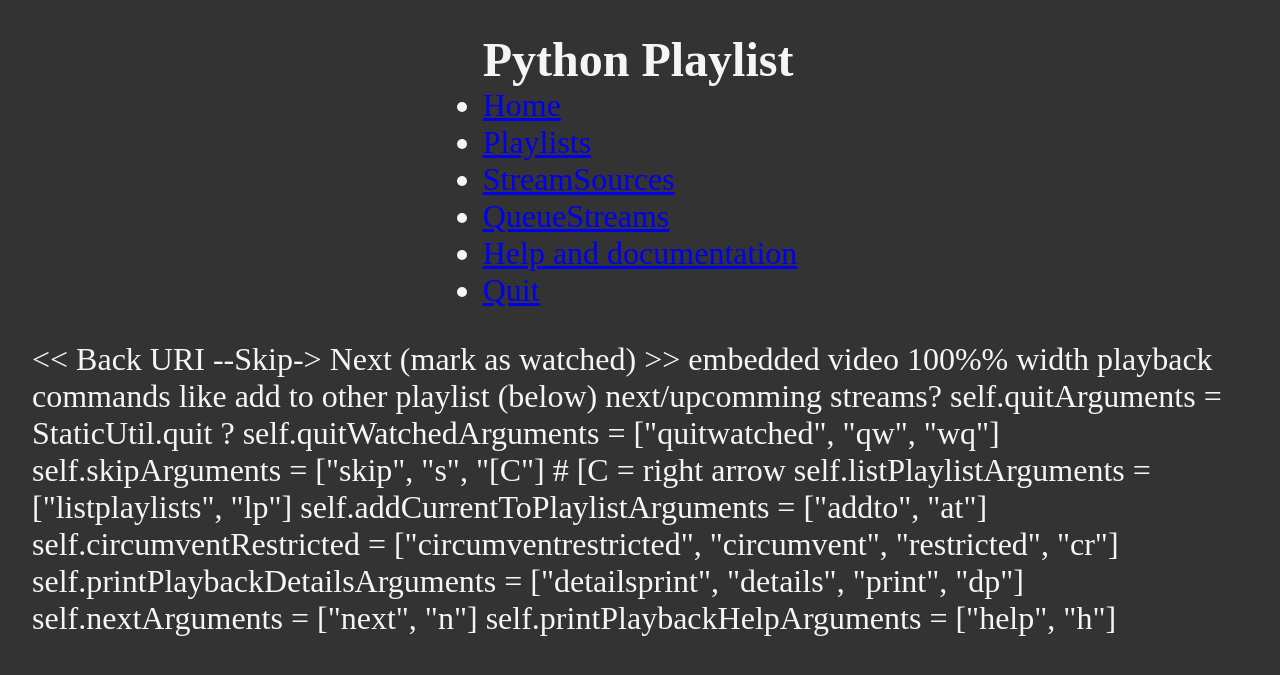
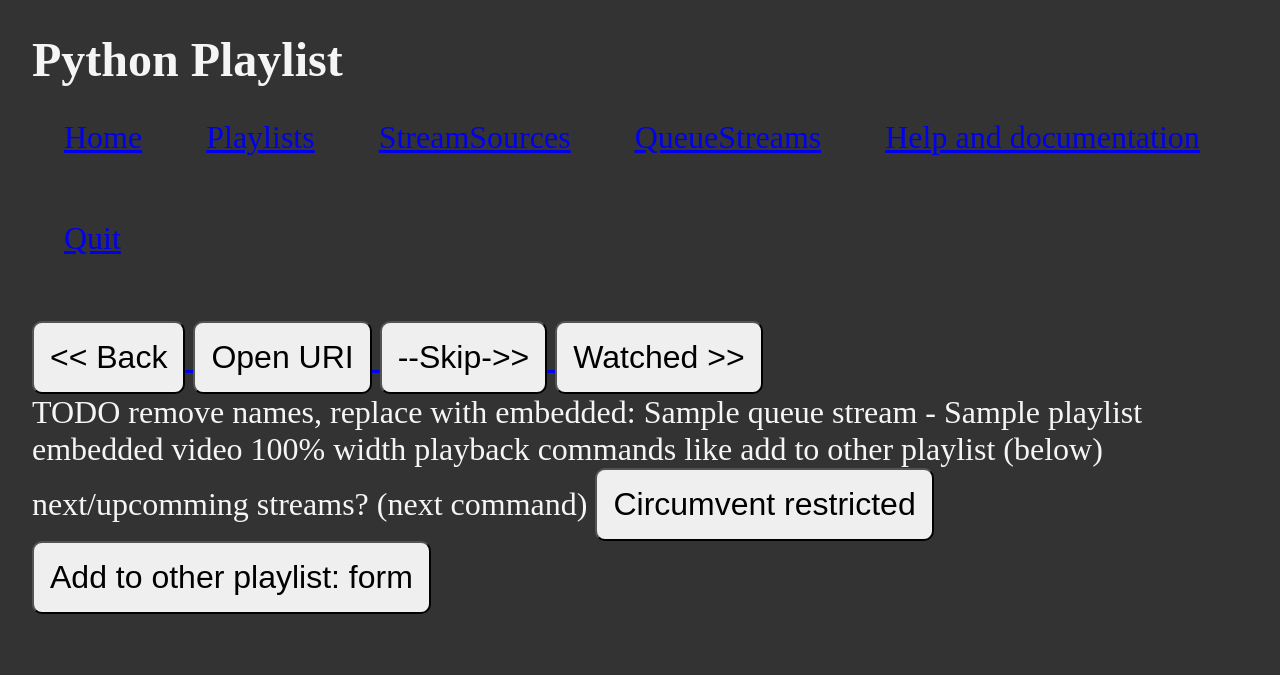
Before and after one commit to gardehal/python-playlist, a Flask app: template templates/play.html in a window 1280 px wide. Shown: the top 675 px of the page. Run offline with Flask 3, Linux system fonts and the light colour scheme; the template is opened without the code that fills it: most values are stand-ins (such as "Sample title", 1, 10 or a date in 2020); parts of the project's set-up code (start-up, migrations or seed data) failed here and were passed over.

Commit message:
Fixing style, presenting more UI instead of just text/TODOs

```diff
--- a/static/css/style.css
+++ b/static/css/style.css
@@ -21,3 +21,14 @@ input, button {
     padding: 1rem;
     border-radius: 10px;
 }
+
+.row {
+    width: 100%;
+}
+.row ul {
+    list-style-type: none;
+}
+.row ul li {
+    float: left;
+    padding: 1em;
+}
--- a/templates/layout.html
+++ b/templates/layout.html
@@ -12,7 +12,7 @@
     <body>
         <div id="topbar">
             <h2>Python Playlist</h2>
-            <div id="topnav">
+            <div id="topnav" class="row">
                 <ul>
                     <li><a href="{{ url_for("index") }}">Home</a></li>
                     <li><a href="{{ url_for("playlistsIndex") }}">Playlists</a></li>
--- a/templates/play.html
+++ b/templates/play.html
@@ -1,18 +1,27 @@
 {% extends "layout.html" %}
-{% block title %}Play {{ playlist.name }}{% endblock %}
+{% block title %}{{ queueStream.name }} - {{ playlist.name }}{% endblock %}
 {% block content %}
-    << Back URI --Skip-> Next (mark as watched) >>
-    embedded video 100%% width
+    <div class="row">
+        <a href="{{ url_for("play", playlistId=playlist.id, index=index-1, watched= 0) }}">
+            <button><< Back</button>
+        </a>
+        <a href="queueStream.uri" target="_blank">
+            <button>Open URI</button>
+        </a>
+        <a href="{{ url_for("play", playlistId=playlist.id, index=index+1, watched= 0) }}">
+            <button>--Skip->></button>
+        </a>
+        <a href="{{ url_for("play", playlistId=playlist.id, index=index+1, watched= 1) }}">
+            <button>Watched >></button>
+        </a>
+    </div>
+
+    TODO remove names, replace with embedded:
+    {{ queueStream.name }} - {{ playlist.name }}
+    embedded video 100% width
     playback commands like add to other playlist (below)
-    next/upcomming streams?
+    next/upcomming streams? (next command)
 
-    self.quitArguments = StaticUtil.quit ?
-    self.quitWatchedArguments = ["quitwatched", "qw", "wq"]
-    self.skipArguments = ["skip", "s", "[C"] # [C = right arrow
-    self.listPlaylistArguments = ["listplaylists", "lp"]
-    self.addCurrentToPlaylistArguments = ["addto", "at"]
-    self.circumventRestricted = ["circumventrestricted", "circumvent", "restricted", "cr"]
-    self.printPlaybackDetailsArguments = ["detailsprint", "details", "print", "dp"]
-    self.nextArguments = ["next", "n"]
-    self.printPlaybackHelpArguments = ["help", "h"]
+    <button type="submit">Circumvent restricted<button>
+    Add to other playlist: form
 {% endblock %}
```
Also changed, not shown: templates/index.html (+9 -2 lines), templates/playlists/details.html (+25 -2 lines), templates/queueStreams/details.html (+10 -1 lines), templates/streamsources/details.html (+9 -1 lines).
